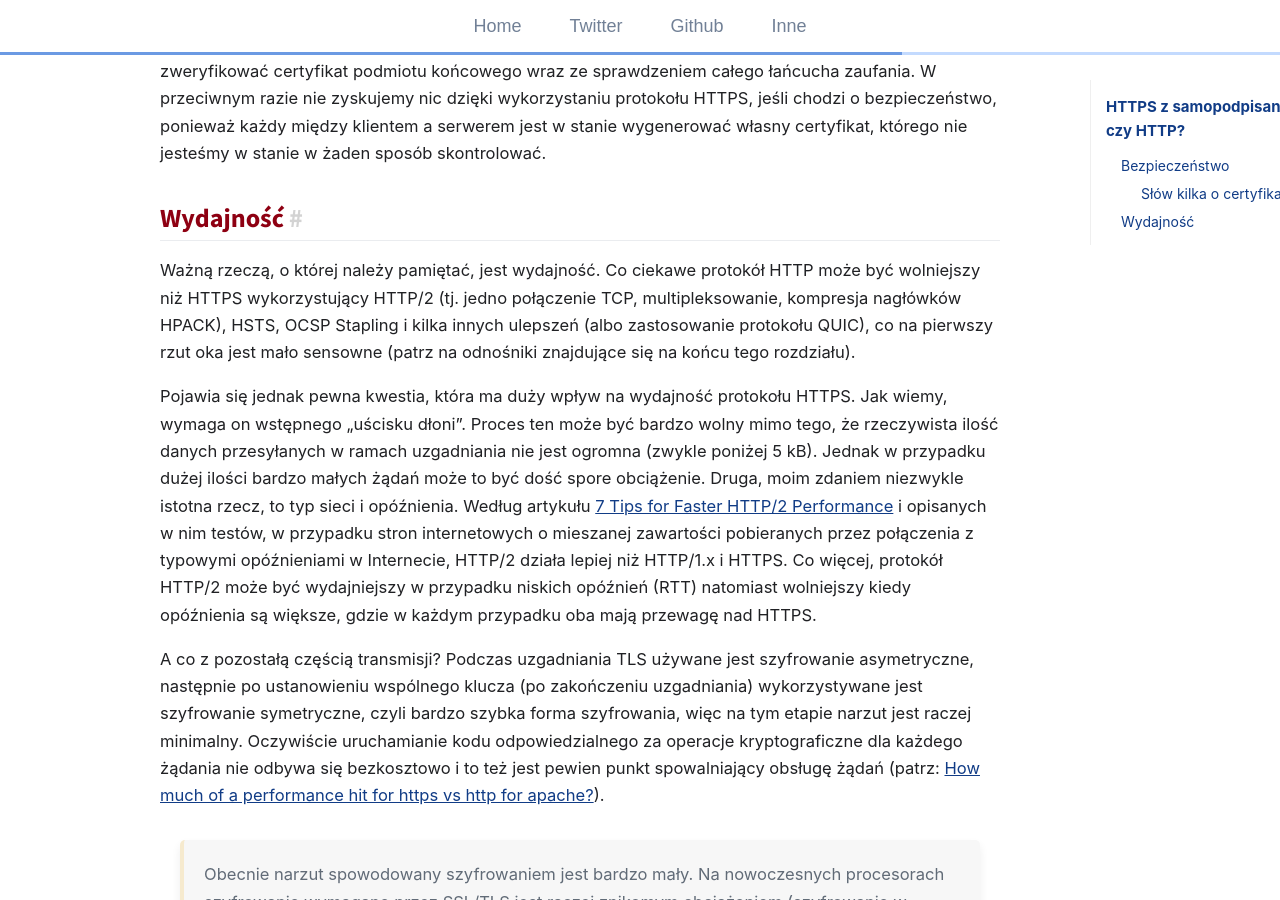
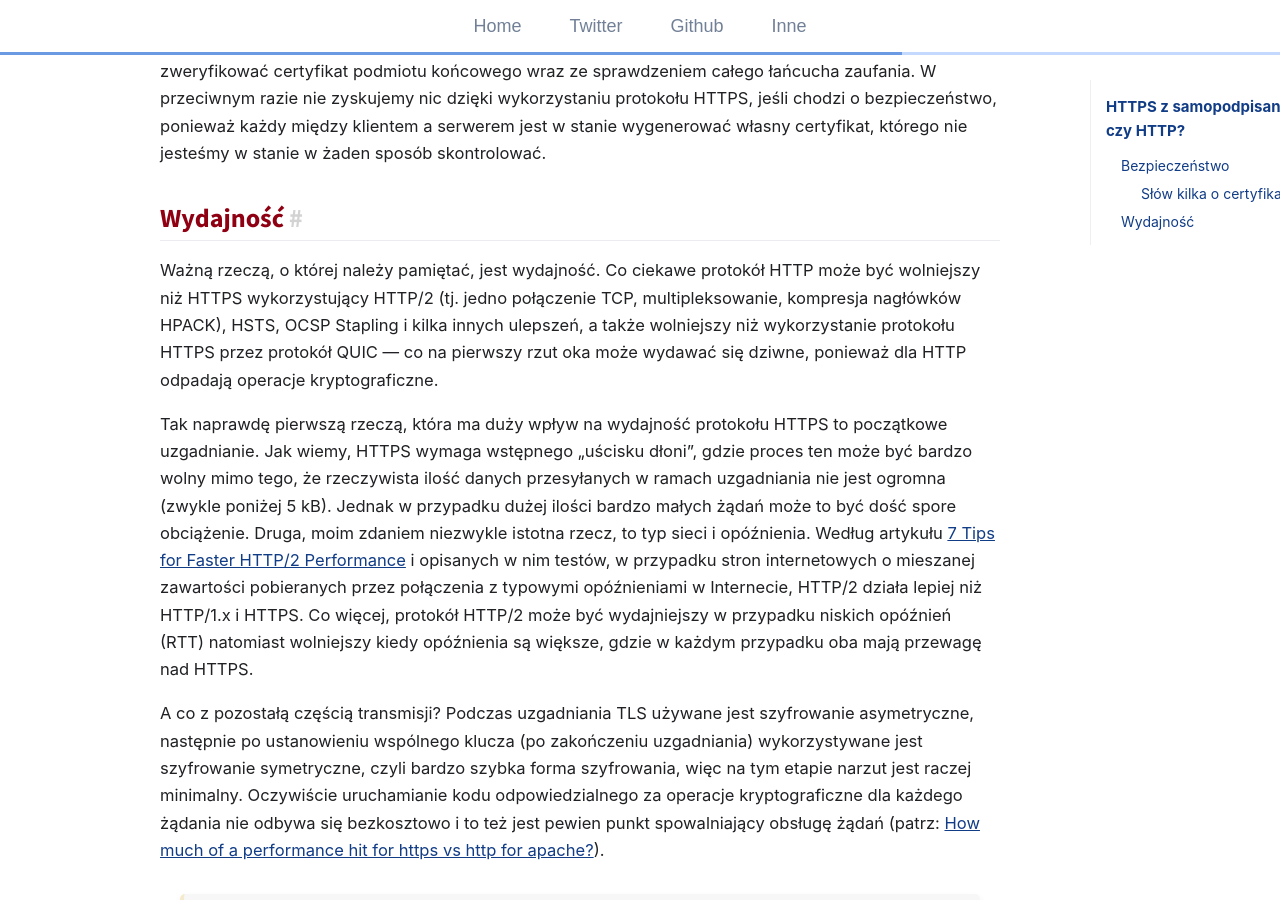
Before and after one commit to terrorizer1980/trimstray.github.io, a Jekyll site: the page built from _posts/2019-05-19-https_z_samopodpisanym_certyfikatem_czy_HTTP.md, in a window 1280 px wide and 900 px high, scrolled down 2475 px. Built offline with Jekyll 4.4.1, drawn with Linux system fonts in a browser that asks for light colours; comment, search, counter and statistics services are not loaded.

Commit message:
uncommited changes - signed-off-by: trimstray <trimstray@gmail.com>

```diff
--- a/_posts/2019-05-19-https_z_samopodpisanym_certyfikatem_czy_HTTP.md
+++ b/_posts/2019-05-19-https_z_samopodpisanym_certyfikatem_czy_HTTP.md
@@ -49,9 +49,9 @@
 
 ## Wydajność
 
-Ważną rzeczą, o której należy pamiętać, jest wydajność. Co ciekawe protokół HTTP może być wolniejszy niż HTTPS wykorzystujący HTTP/2 (tj. jedno połączenie TCP, multipleksowanie, kompresja nagłówków HPACK), HSTS, OCSP Stapling i kilka innych ulepszeń (albo zastosowanie protokołu QUIC), co na pierwszy rzut oka jest mało sensowne (patrz na odnośniki znajdujące się na końcu tego rozdziału).
+Ważną rzeczą, o której należy pamiętać, jest wydajność. Co ciekawe protokół HTTP może być wolniejszy niż HTTPS wykorzystujący HTTP/2 (tj. jedno połączenie TCP, multipleksowanie, kompresja nagłówków HPACK), HSTS, OCSP Stapling i kilka innych ulepszeń, a także wolniejszy niż wykorzystanie protokołu HTTPS przez protokół QUIC — co na pierwszy rzut oka może wydawać się dziwne, ponieważ dla HTTP odpadają operacje kryptograficzne.
 
-Pojawia się jednak pewna kwestia, która ma duży wpływ na wydajność protokołu HTTPS. Jak wiemy, wymaga on wstępnego „uścisku dłoni”. Proces ten może być bardzo wolny mimo tego, że rzeczywista ilość danych przesyłanych w ramach uzgadniania nie jest ogromna (zwykle poniżej 5 kB). Jednak w przypadku dużej ilości bardzo małych żądań może to być dość spore obciążenie. Druga, moim zdaniem niezwykle istotna rzecz, to typ sieci i opóźnienia. Według artykułu [7 Tips for Faster HTTP/2 Performance](https://dzone.com/articles/7-tips-for-faster-http2-performance) i opisanych w nim testów, w przypadku stron internetowych o mieszanej zawartości pobieranych przez połączenia z typowymi opóźnieniami w Internecie, HTTP/2 działa lepiej niż HTTP/1.x i HTTPS. Co więcej, protokół HTTP/2 może być wydajniejszy w przypadku niskich opóźnień (RTT) natomiast wolniejszy kiedy opóźnienia są większe, gdzie w każdym przypadku oba mają przewagę nad HTTPS.
+Tak naprawdę pierwszą rzeczą, która ma duży wpływ na wydajność protokołu HTTPS to początkowe uzgadnianie. Jak wiemy, HTTPS wymaga wstępnego „uścisku dłoni”, gdzie proces ten może być bardzo wolny mimo tego, że rzeczywista ilość danych przesyłanych w ramach uzgadniania nie jest ogromna (zwykle poniżej 5 kB). Jednak w przypadku dużej ilości bardzo małych żądań może to być dość spore obciążenie. Druga, moim zdaniem niezwykle istotna rzecz, to typ sieci i opóźnienia. Według artykułu [7 Tips for Faster HTTP/2 Performance](https://dzone.com/articles/7-tips-for-faster-http2-performance) i opisanych w nim testów, w przypadku stron internetowych o mieszanej zawartości pobieranych przez połączenia z typowymi opóźnieniami w Internecie, HTTP/2 działa lepiej niż HTTP/1.x i HTTPS. Co więcej, protokół HTTP/2 może być wydajniejszy w przypadku niskich opóźnień (RTT) natomiast wolniejszy kiedy opóźnienia są większe, gdzie w każdym przypadku oba mają przewagę nad HTTPS.
 
 A co z pozostałą częścią transmisji? Podczas uzgadniania TLS używane jest szyfrowanie asymetryczne, następnie po ustanowieniu wspólnego klucza (po zakończeniu uzgadniania) wykorzystywane jest szyfrowanie symetryczne, czyli bardzo szybka forma szyfrowania, więc na tym etapie narzut jest raczej minimalny. Oczywiście uruchamianie kodu odpowiedzialnego za operacje kryptograficzne dla każdego żądania nie odbywa się bezkosztowo i to też jest pewien punkt spowalniający obsługę żądań (patrz: [How much of a performance hit for https vs http for apache?](https://serverfault.com/q/43692)).
 
```
